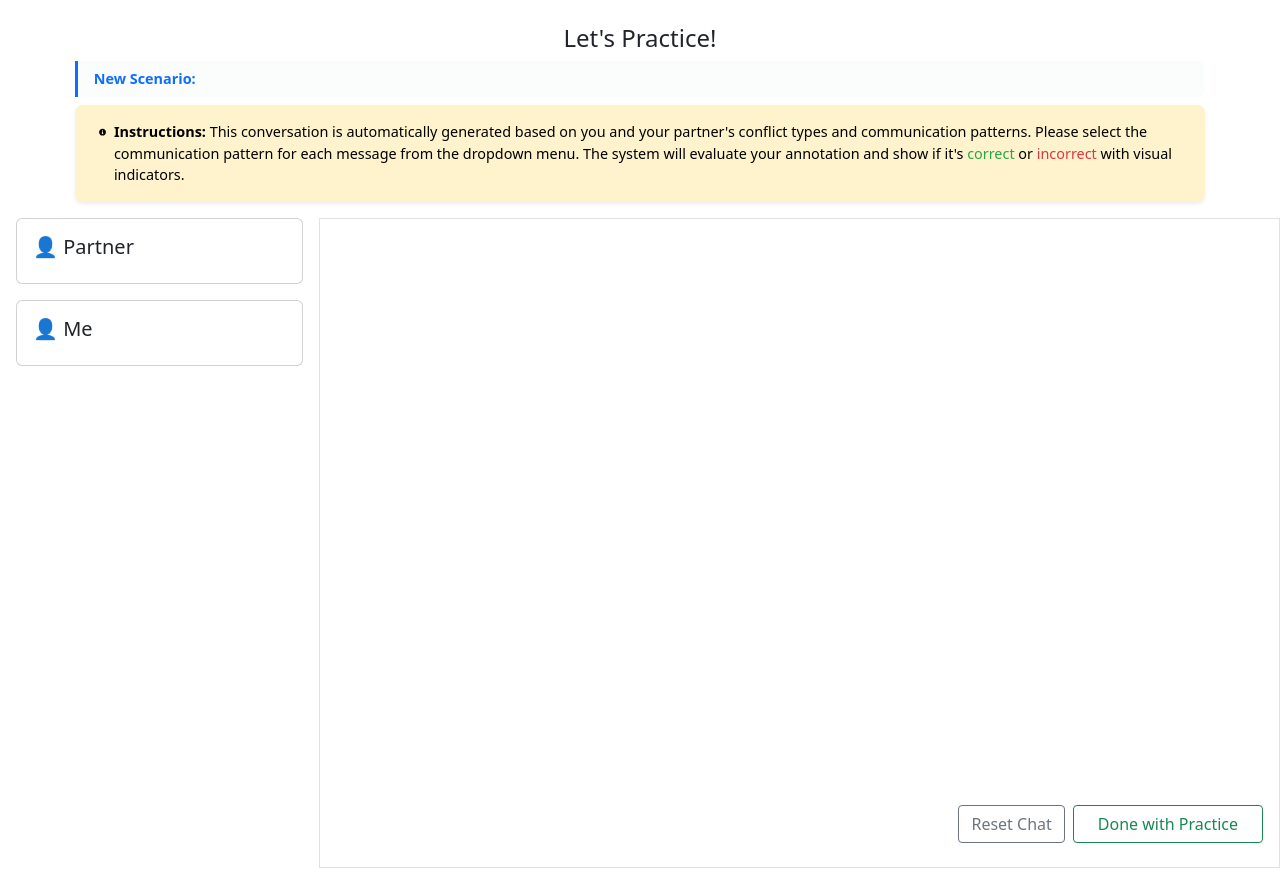
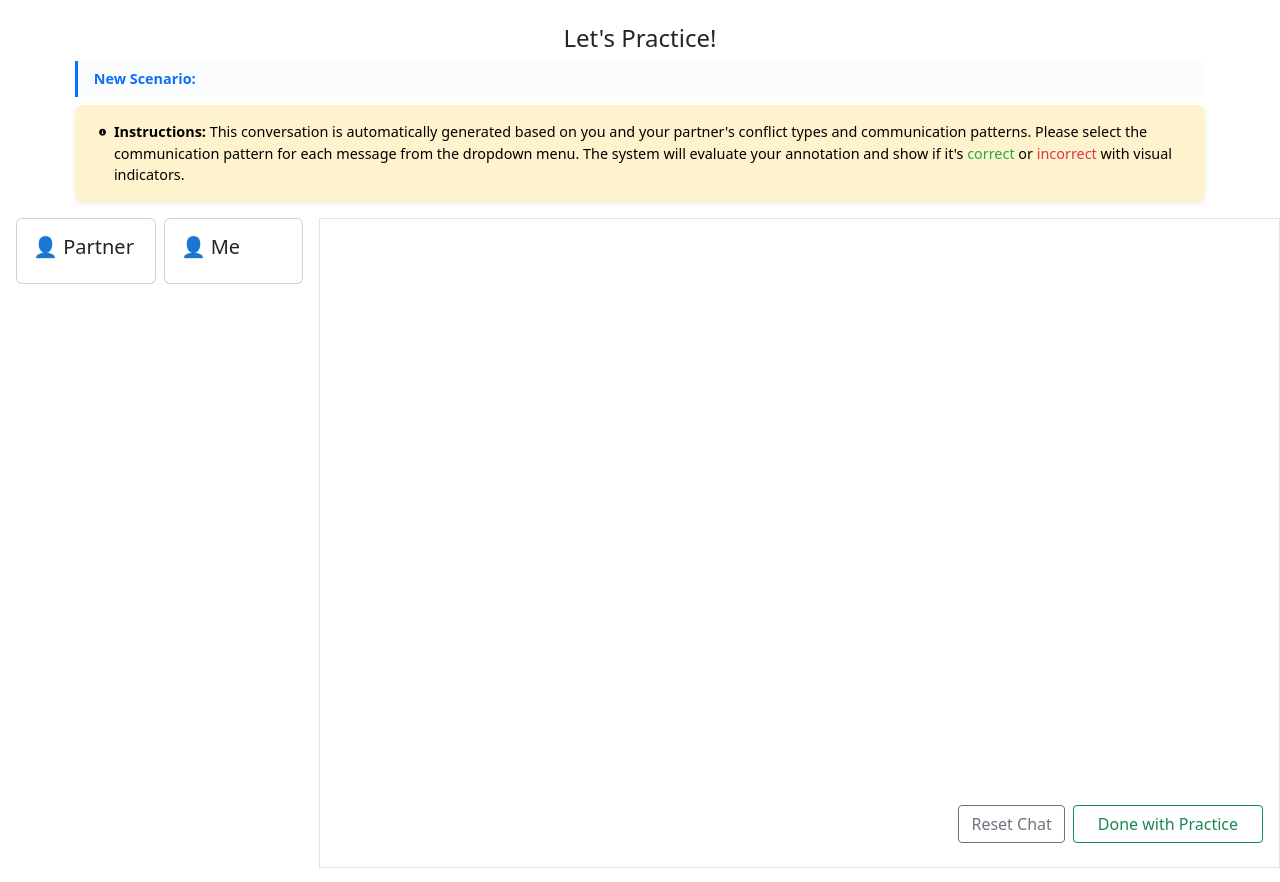
Before and after one commit to jw070698/ConflictFree, a React (Create React App) app: page /Chat in a window 1280 px wide. Shown: the top 882 px of the page. Built offline with nearby package versions, Linux system fonts and the light colour scheme.

Commit message:
update chat page interface

```diff
--- a/src/Chat.js
+++ b/src/Chat.js
@@ -678,49 +678,40 @@ function Chat() {
           </div>
         </div>
         <Row className="flex-grow-1" style={{ height: 'calc(100vh - 150px)' }}>
-          {/* Partner Sidebar */}
+          {/* Sidebar Row with Partner and Me cards side by side */}
           <Col md={3} className="d-flex flex-column border-end px-3" style={{ overflowY: 'auto', height: '100%' }}>
-            <Card className="w-100 mb-3">
+            <Row className="mb-3">
+              {/* Partner Card */}
+              <Col md={6} className="pe-1">
+                <Card className="w-100 h-100">
                   <Card.Body>
                     <Card.Title><span role="img" aria-label="partner">👤</span> {partnerName}</Card.Title>
                     {gottmanAnalysis && gottmanAnalysis.people && gottmanAnalysis.people[partnerName] && (
-                  <div className="mt-2 mb-1 d-flex align-items-center">
+                      <div className="mt-2 mb-1">
                         <small className="text-muted me-2">{partnerName}'s conflict type:</small>
                         <h6 className="mb-0">{gottmanAnalysis.people[partnerName].primaryType}</h6>
                       </div>
                     )}
-                {/* 갓트만 분석 결과 표시 */}
-                {/*
-                {gottmanAnalysis && gottmanAnalysis.people && gottmanAnalysis.people[partnerName] && (
-                  <Alert variant="light" className="p-2 mb-3">
-                    <small className="d-block mb-1 text-muted">Their pattern:</small>
-                    <p className="small mb-0">{gottmanAnalysis.people[partnerName]?.negativePatterns || "Not available"}</p>
-                  </Alert>
-                )}
-                */}
                   </Card.Body>
                 </Card>
-            {/* Me Sidebar */}
-            <Card className="w-100 mb-3">
+              </Col>
+
+              {/* Me Card */}
+              <Col md={6} className="ps-1">
+                <Card className="w-100 h-100">
                   <Card.Body>
                     <Card.Title><span role="img" aria-label="me">👤</span> Me</Card.Title>
                     {gottmanAnalysis && gottmanAnalysis.people && gottmanAnalysis.people['Me'] && (
-                  <div className="mt-2 mb-1 d-flex align-items-center">
+                      <div className="mt-2 mb-1">
                         <small className="text-muted me-2">Your conflict type:</small>
                         <h6 className="mb-0">{gottmanAnalysis.people['Me'].primaryType}</h6>
                       </div>
                     )}
-                {/* 갓트만 분석 결과 표시 */}
-                {/*
-                {gottmanAnalysis && gottmanAnalysis.people && (
-                  <Alert variant="light" className="p-2 mb-3">
-                    <small className="d-block mb-1 text-muted">Your pattern:</small>
-                    <p className="small mb-0">{gottmanAnalysis.people['Me']?.negativePatterns || "Not available"}</p>
-                  </Alert>
-                )}
-                */}
                   </Card.Body>
                 </Card>
+              </Col>
+            </Row>
+
             {/* 추천 정보 표시 */}
             {recommendations && (
               <Card className="w-100 mb-3">
```
Lines whose indentation alone changed are shown as unchanged.
